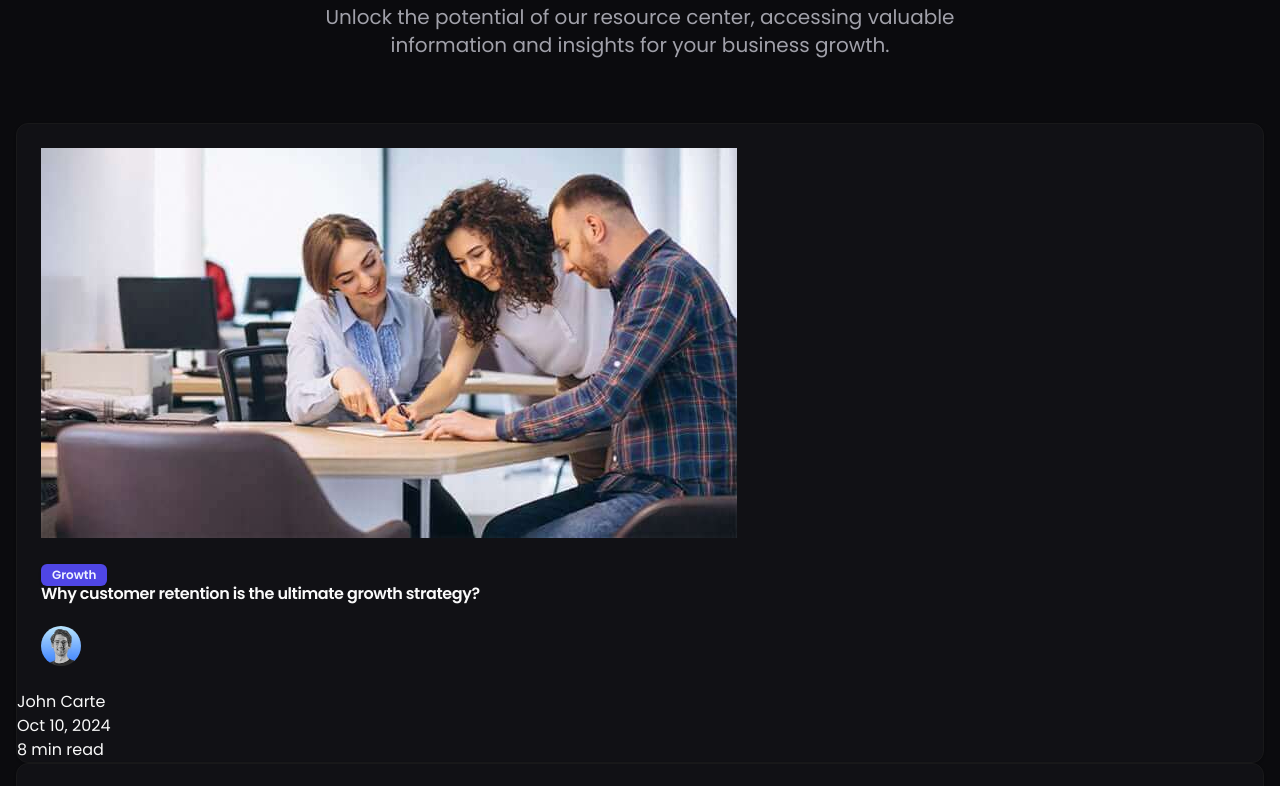
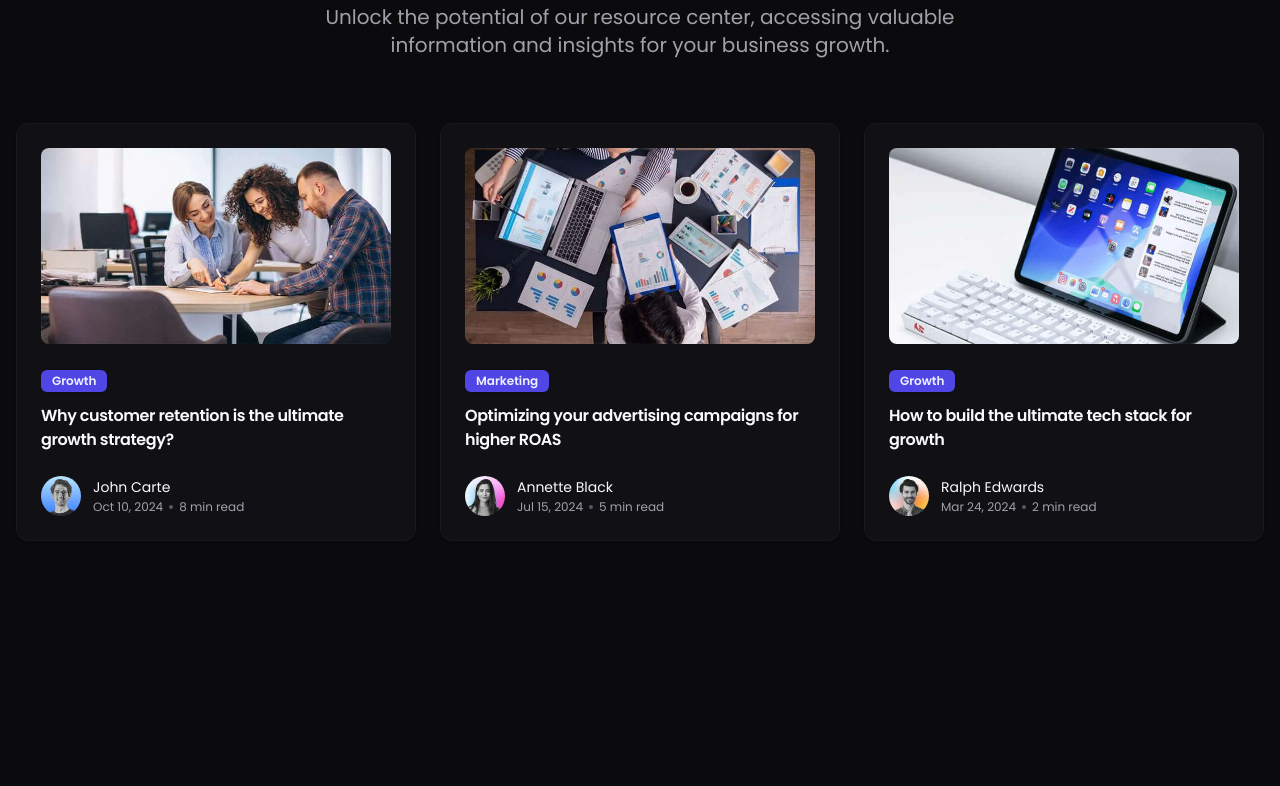
Before and after one commit to Jisap/Analytics, a React (Vite) app: page / in a window 1280 px wide. Shown: the part 5720-6506 px from the top of the page. After the commit the page ends 6325 px from the top, so only its background shows below. Built offline with nearby package versions, Linux system fonts and the light colour scheme.

Commit message:
feat: enhance Blog component layout and styling with Avatar integration and improved card structure

```diff
--- a/src/components/Blog.tsx
+++ b/src/components/Blog.tsx
@@ -53,7 +53,9 @@ const Blog = () => {
           </motion.p>
         </div>
 
-        <motion.div>
+        <motion.div
+          className="grid grid-cols-1 gap-6 md:grid-cols-2 xl:grid-cols-3"
+        >
           {blogData.blogs.map(({
             imgSrc,
             badge,
@@ -66,45 +68,50 @@ const Blog = () => {
             },
           }, index) => (
             <motion.div key={index}>
-              <Card>
+              <Card className="group">
                 <CardHeader>
-                  <figure>
+                  <figure className="rounded-lg overflow-hidden">
                     <img
                       src={imgSrc}
                       alt={title}
+                      className="img-cover group-hover:scale-105 transition-transform duration-500"
                     />
                   </figure>
                 </CardHeader>
 
                 <CardContent>
-                  <Badge>{badge}</Badge>
+                  <Badge className="mb-3">{badge}</Badge>
 
-                  <CardTitle>
-                    <a href="#">
+                  <CardTitle className="leading-normal">
+                    <a href="#" className="hover:text-primary transition-colors duration-300">
                       {title}
                     </a>
                   </CardTitle>
                 </CardContent>
 
-                <CardFooter>
+                <CardFooter className="gap-3">
                   <Avatar>
                     <AvatarImage src={avatarSrc} />
                     <AvatarFallback>{authorName}</AvatarFallback>
                   </Avatar>
-                </CardFooter>
 
                   <div>
-                  <p>{authorName}</p>
-                  <div>
-                    <time dateTime={publishDate}>
+                    <p className="text-sm mb-0.5">{authorName}</p>
+
+                    <div className="flex items-center gap-1.5">
+                      <time
+                        dateTime={publishDate}
+                        className="text-xs text-muted-foreground"
+                      >
                         {publishDate}
                       </time>
 
-                    <span></span>
+                      <span className="w-1 h-1 bg-muted-foreground/50 rounded-full"></span>
 
-                    <p>{readingTime}</p>
+                      <p className="text-xs text-muted-foreground">{readingTime}</p>
                     </div>
                   </div>
+                </CardFooter>
               </Card>
             </motion.div>
           ))}
```
Lines whose indentation alone changed are shown as unchanged.
